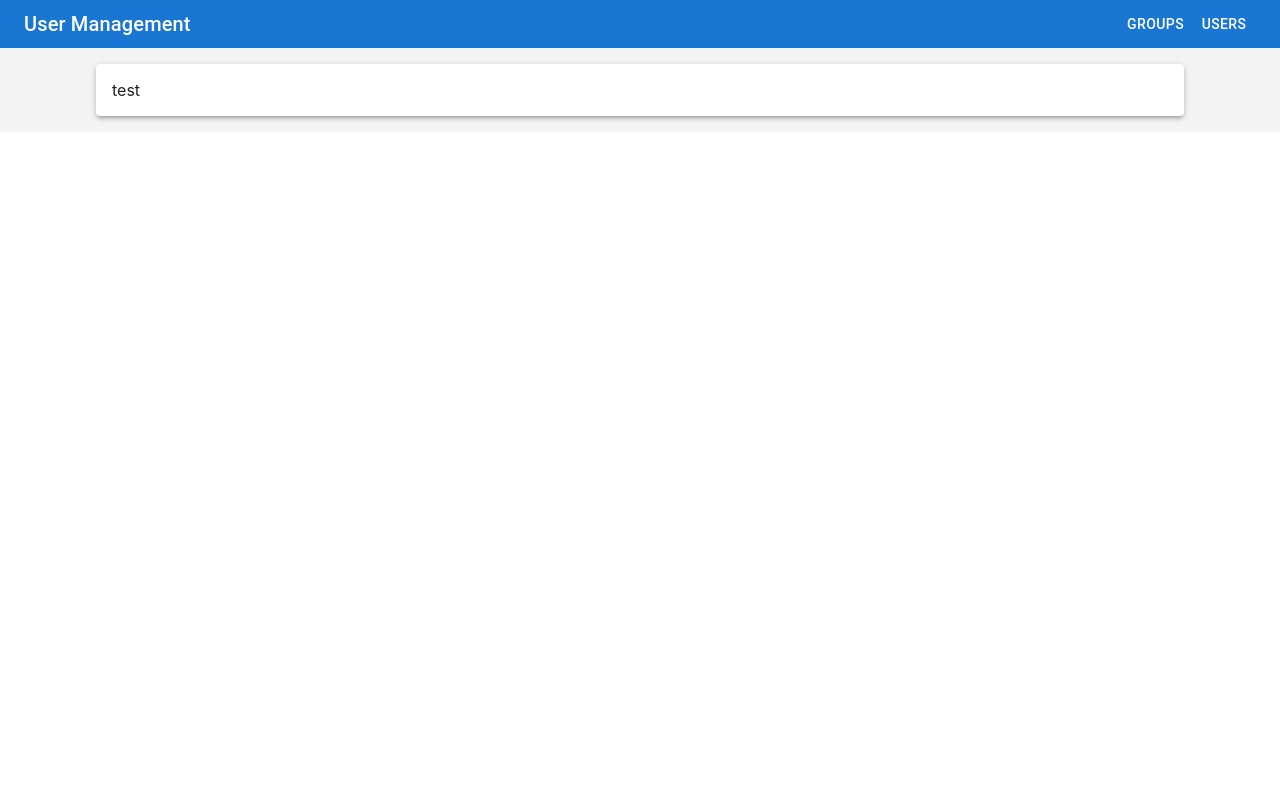
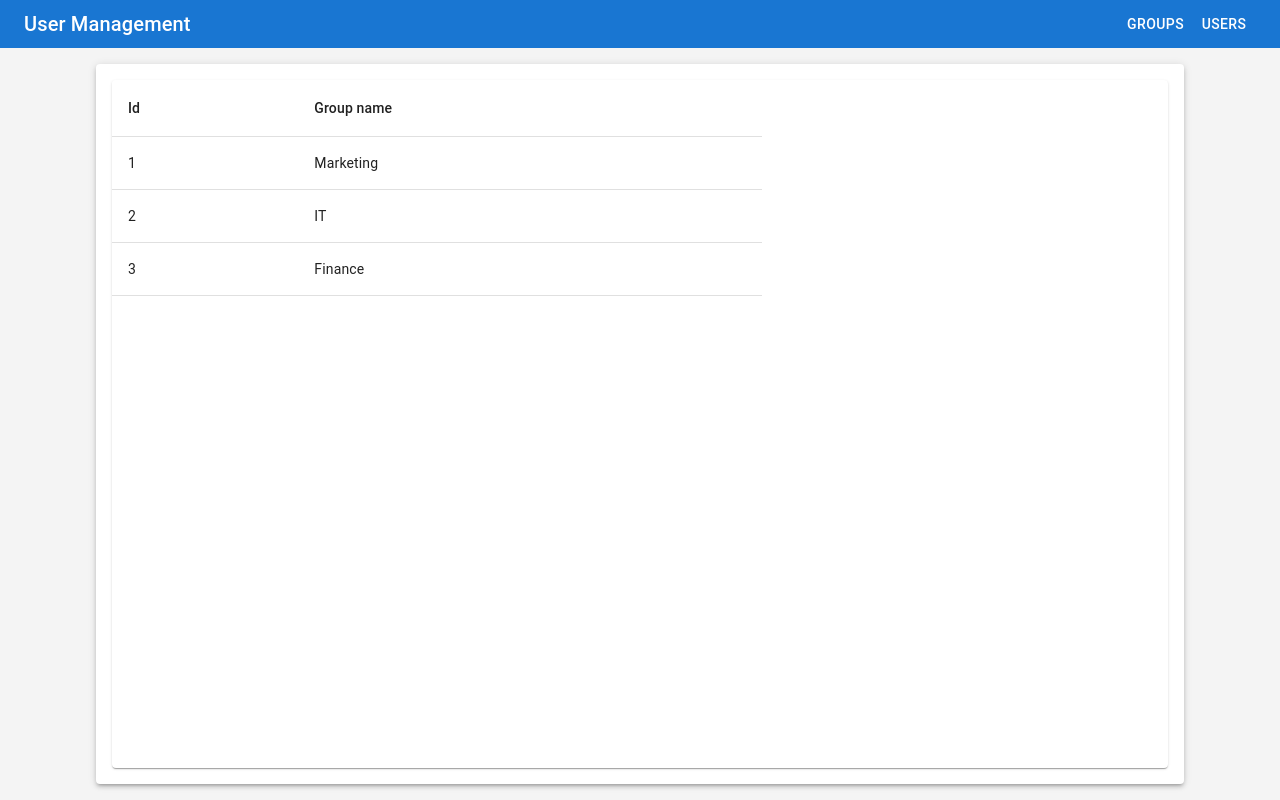
Before and after one commit to ivandax/user-management, a React (Create React App) app: page / in a window 1280 px wide. Built offline with nearby package versions, Linux system fonts and the light colour scheme.

Commit message:
Add basic view of groups table with async call

```diff
--- a/src/index.css
+++ b/src/index.css
@@ -5,6 +5,7 @@ body {
     sans-serif;
   -webkit-font-smoothing: antialiased;
   -moz-osx-font-smoothing: grayscale;
+  height: 100vh;
 }
 
 code {
@@ -15,3 +16,7 @@ code {
 * {
   box-sizing: border-box;
 }
+
+body > #root {
+  height: 100%;
+}
--- a/src/persistence/groupPersistence.ts
+++ b/src/persistence/groupPersistence.ts
@@ -1,6 +1,7 @@
+import { Group } from "domain/GroupDomain";
 import { persistedGroupsResource } from "./mockDatabase";
 
-export function getGroups() {
+export function getGroups(): Promise<Group[]> {
     return new Promise((res) => {
         setTimeout(() => {
             res(persistedGroupsResource);
--- a/src/presentation/views/Groups/Groups.tsx
+++ b/src/presentation/views/Groups/Groups.tsx
@@ -1,16 +1,77 @@
-import React from "react";
-import { Box } from "@mui/material";
+import React, { useState, useEffect } from "react";
+import {
+    Box,
+    Table,
+    TableBody,
+    TableCell,
+    TableContainer,
+    TableHead,
+    TableRow,
+    Paper,
+} from "@mui/material";
 
 import { Header } from "presentation/components/Header/Header";
 import { ViewContainer } from "presentation/components/ViewContainer/ViewContainer";
 import { LoadingOverlay } from "presentation/components/LoadingOverlay/LoadingOverlay";
+import { AsyncOp } from "utils/AsyncOp";
+import { Group } from "domain/GroupDomain";
+import { getGroups } from "persistence/groupPersistence";
 
 function Groups(): JSX.Element {
+    const [groups, setGroups] = useState<AsyncOp<Group[], null>>({ status: "pending" });
+
+    const handleGetGroups = async () => {
+        setGroups({ status: "in-progress" });
+        const result = await getGroups();
+        setGroups({ status: "successful", data: result });
+    };
+
+    useEffect(() => {
+        handleGetGroups();
+    }, []);
+
     return (
         <Box sx={{ display: "flex", flexDirection: "column", height: "100%" }}>
             <Header />
             <ViewContainer>
-                <div>test</div>
+                {groups.status === "in-progress" ? <LoadingOverlay /> : null}
+                <TableContainer component={Paper} sx={{ overflow: "auto", height: "100%" }}>
+                    <Table sx={{ width: 650 }} aria-label="tasks table" stickyHeader>
+                        <TableHead>
+                            <TableRow>
+                                <TableCell>Id</TableCell>
+                                <TableCell>Group name</TableCell>
+                            </TableRow>
+                        </TableHead>
+                        <TableBody>
+                            {groups.status === "successful" && groups.data.length === 0 ? (
+                                <TableRow>
+                                    <TableCell component="th" scope="row" colSpan={7}>
+                                        No groups available
+                                    </TableCell>
+                                </TableRow>
+                            ) : (
+                                groups.status === "successful" &&
+                                groups.data.map((group) => {
+                                    return (
+                                        <TableRow key={group.id}>
+                                            <TableCell component="th" scope="row">
+                                                {group.id}
+                                            </TableCell>
+                                            <TableCell
+                                                component="th"
+                                                scope="row"
+                                                sx={{ maxWidth: "220px" }}
+                                            >
+                                                {group.name}
+                                            </TableCell>
+                                        </TableRow>
+                                    );
+                                })
+                            )}
+                        </TableBody>
+                    </Table>
+                </TableContainer>
             </ViewContainer>
         </Box>
     );
--- /dev/null
+++ b/src/utils/AsyncOp.ts
@@ -0,0 +1,29 @@
+interface PendingAsyncOp {
+    status: "pending";
+}
+
+interface InProgressAsyncOp {
+    status: "in-progress";
+}
+
+interface FailedAsyncOp<E> {
+    status: "failed";
+    error: E;
+}
+
+interface SuccessfulAsyncOp<D> {
+    status: "successful";
+    data: D;
+}
+
+interface ReExecutingAsyncOp<D> {
+    status: "re-executing";
+    data: D;
+}
+
+export type AsyncOp<D, E> =
+    | PendingAsyncOp
+    | InProgressAsyncOp
+    | SuccessfulAsyncOp<D>
+    | ReExecutingAsyncOp<D>
+    | FailedAsyncOp<E>;
```
